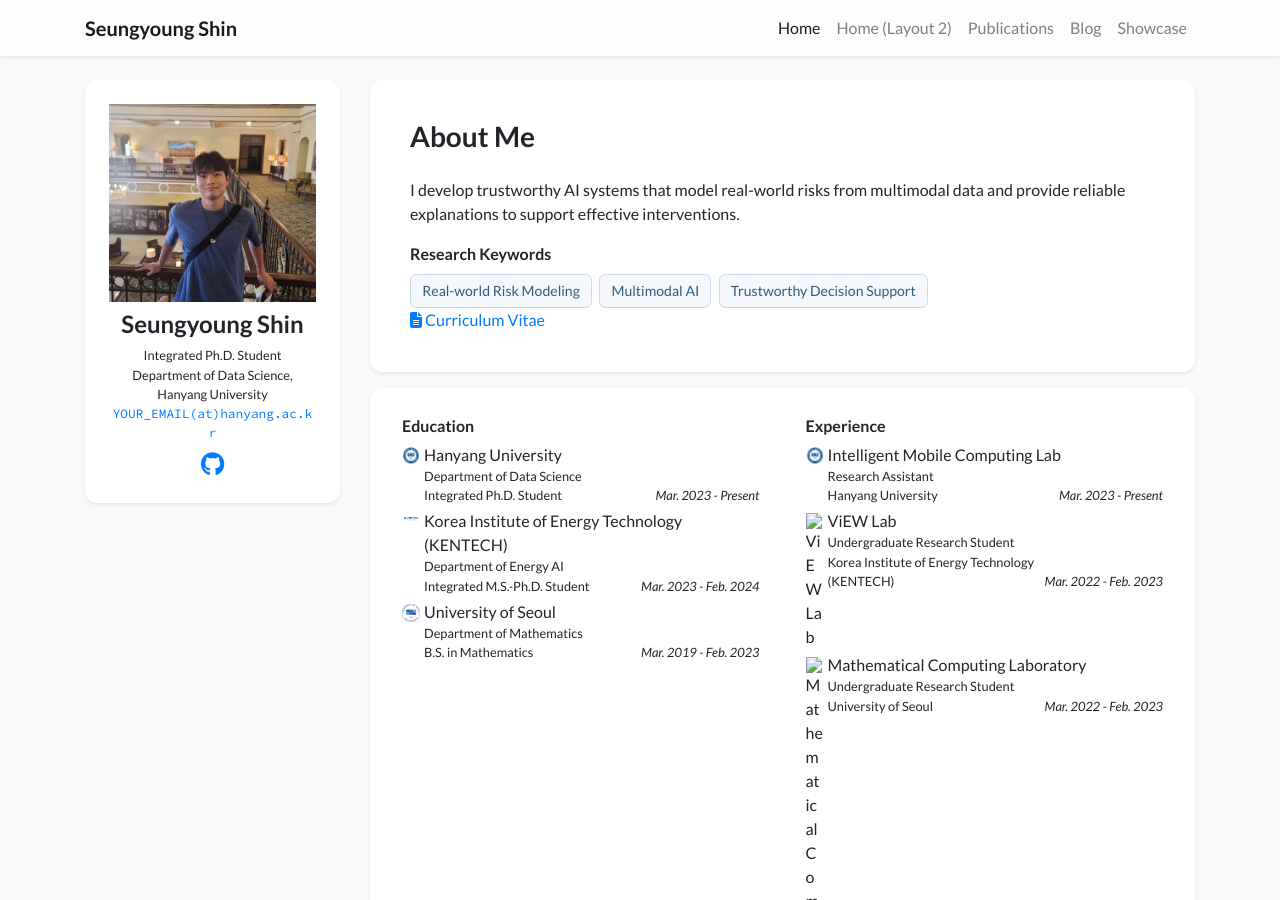
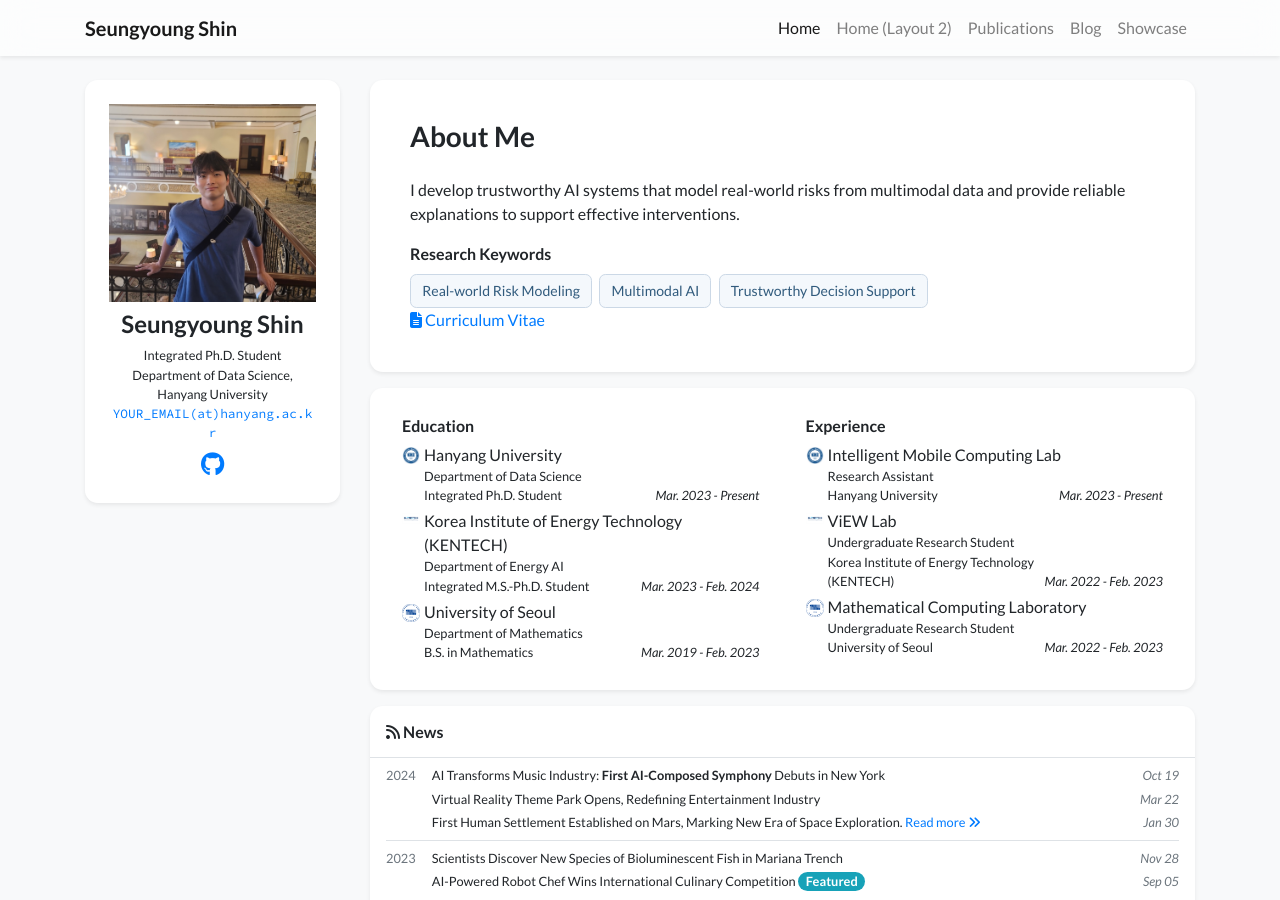
Before and after one commit to seungyoungg/academic-homepage-test, a Jekyll site: the page built from index.html, in a window 1280 px wide and 900 px high. Built offline with Jekyll 4.4.1, drawn with Linux system fonts in a browser that asks for light colours; nearby versions of some CDN libraries; a style sheet for code colours, icons or effects is not loaded.

Commit message:
Update profile.yml

```diff
--- a/_data/profile.yml
+++ b/_data/profile.yml
@@ -104,12 +104,14 @@
     date: Mar. 2023 - Present
 
   - name: ViEW Lab
+    logo: /assets/images/badges/kentech.png
     position: >-
       Undergraduate Research Student <br/>
       Korea Institute of Energy Technology (KENTECH)
     date: Mar. 2022 - Feb. 2023
 
   - name: Mathematical Computing Laboratory
+    logo: /assets/images/badges/uos.png
     position: >-
       Undergraduate Research Student <br/>
       University of Seoul
```
